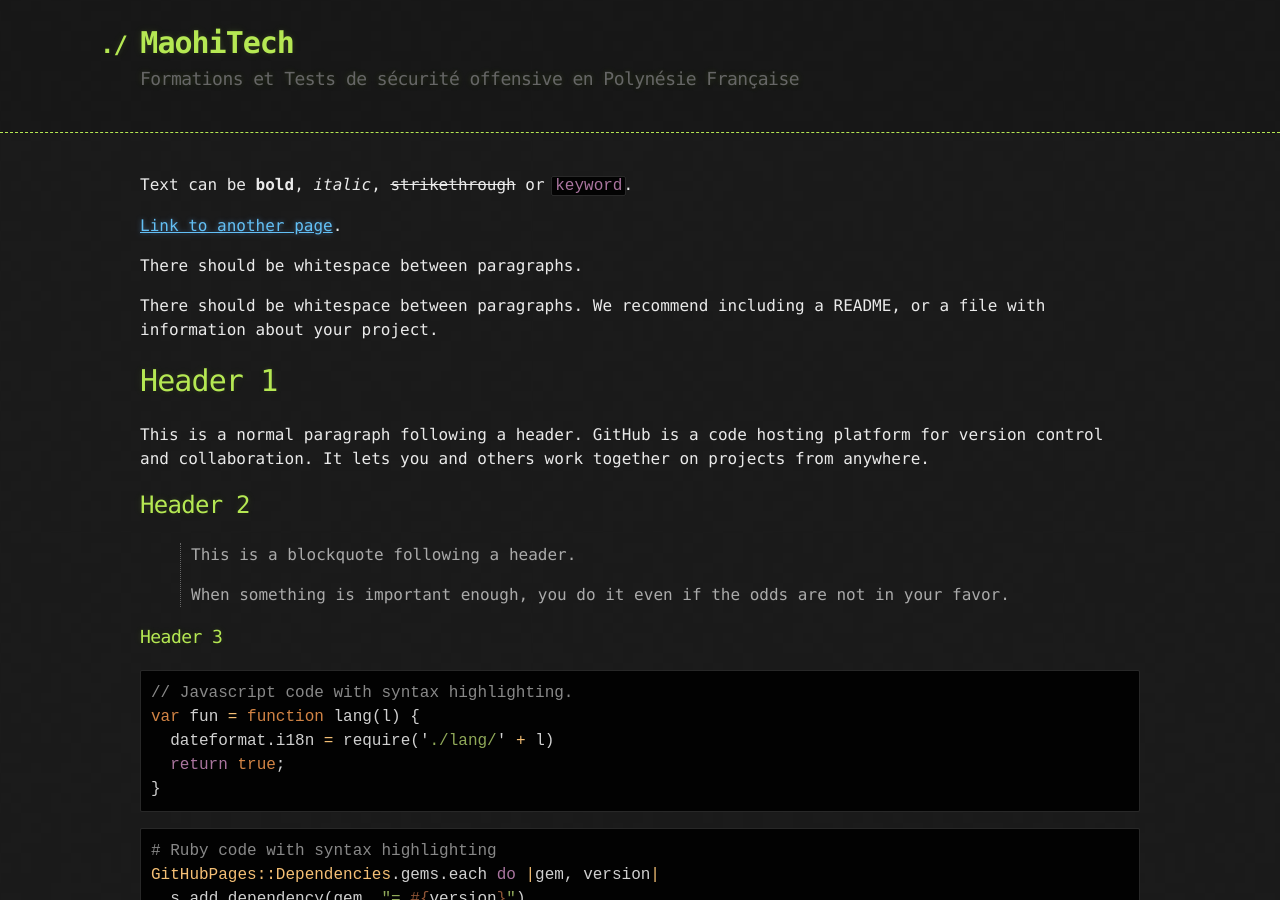
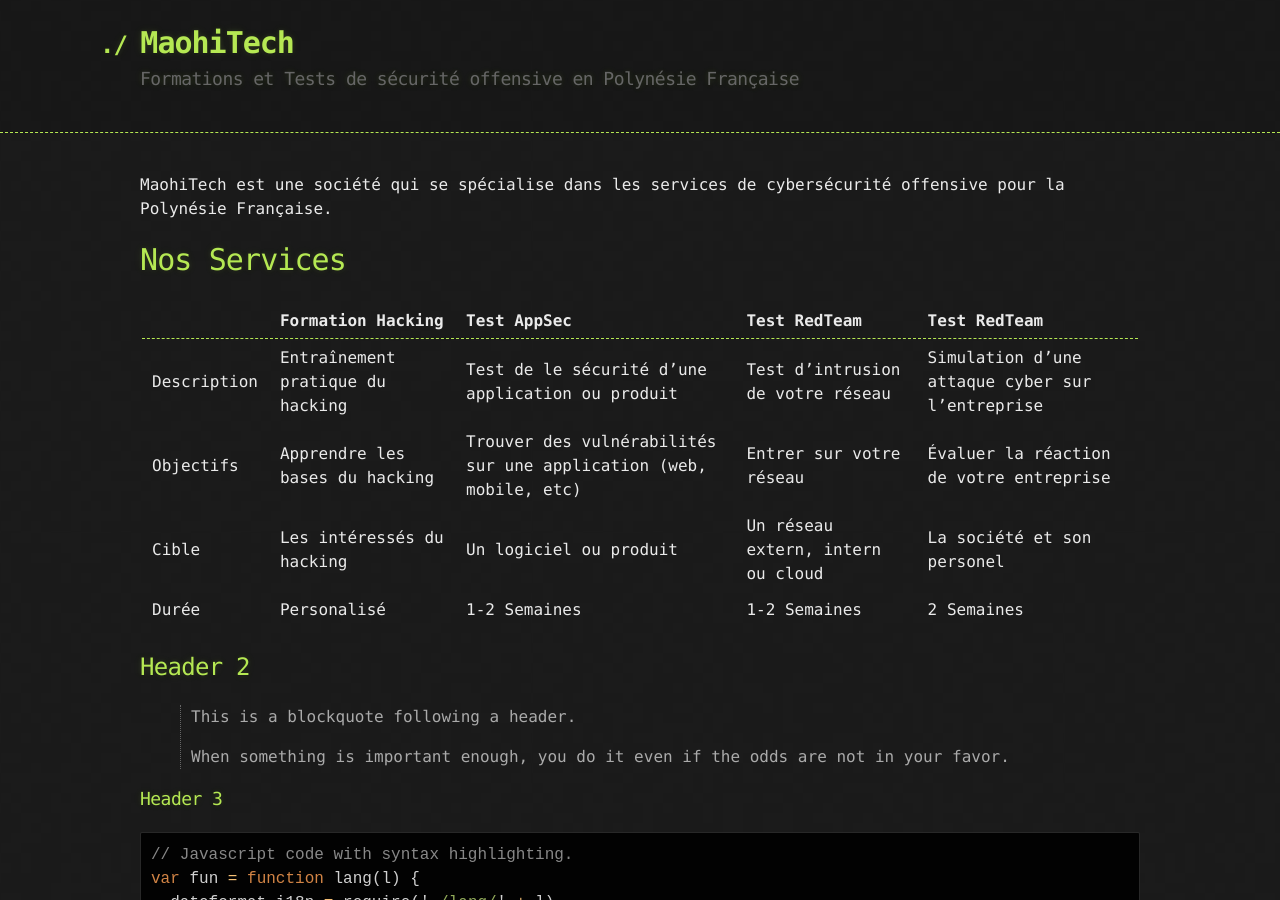
Before and after one commit to stagehackingtahiti/maohitech, a Jekyll site: the page built from index.md, in a window 1280 px wide and 900 px high. Built offline with Jekyll 4.4.1, drawn with Linux system fonts in a browser that asks for light colours.

Commit message:
[+] Services

```diff
--- a/index.md
+++ b/index.md
@@ -2,17 +2,17 @@
 layout: default
 ---
 
-Text can be **bold**, _italic_, ~~strikethrough~~ or `keyword`.
+MaohiTech est une société qui se spécialise dans les services de cybersécurité offensive pour la Polynésie Française.
 
-[Link to another page](./another-page.html).
+# Nos Services
 
-There should be whitespace between paragraphs.
+|              | Formation Hacking | Test AppSec  |Test RedTeam|Test RedTeam|
+|:-------------|:------------------|:-------------|:-----------|:-----------|
+| Description  |Entraînement pratique du hacking |Test de le sécurité d'une application ou produit|Test d'intrusion de votre réseau|Simulation d'une attaque cyber sur l'entreprise|
+| Objectifs    |Apprendre les bases du hacking|Trouver des vulnérabilités sur une application (web, mobile, etc)|Entrer sur votre réseau|Évaluer la réaction de votre entreprise|
+| Cible        |Les intéressés du hacking|Un logiciel ou produit|Un réseau extern, intern ou cloud|La société et son personel|
+| Durée        |Personalisé|1-2 Semaines|1-2 Semaines|2 Semaines|
 
-There should be whitespace between paragraphs. We recommend including a README, or a file with information about your project.
-
-# Header 1
-
-This is a normal paragraph following a header. GitHub is a code hosting platform for version control and collaboration. It lets you and others work together on projects from anywhere.
 
 ## Header 2
 
```
